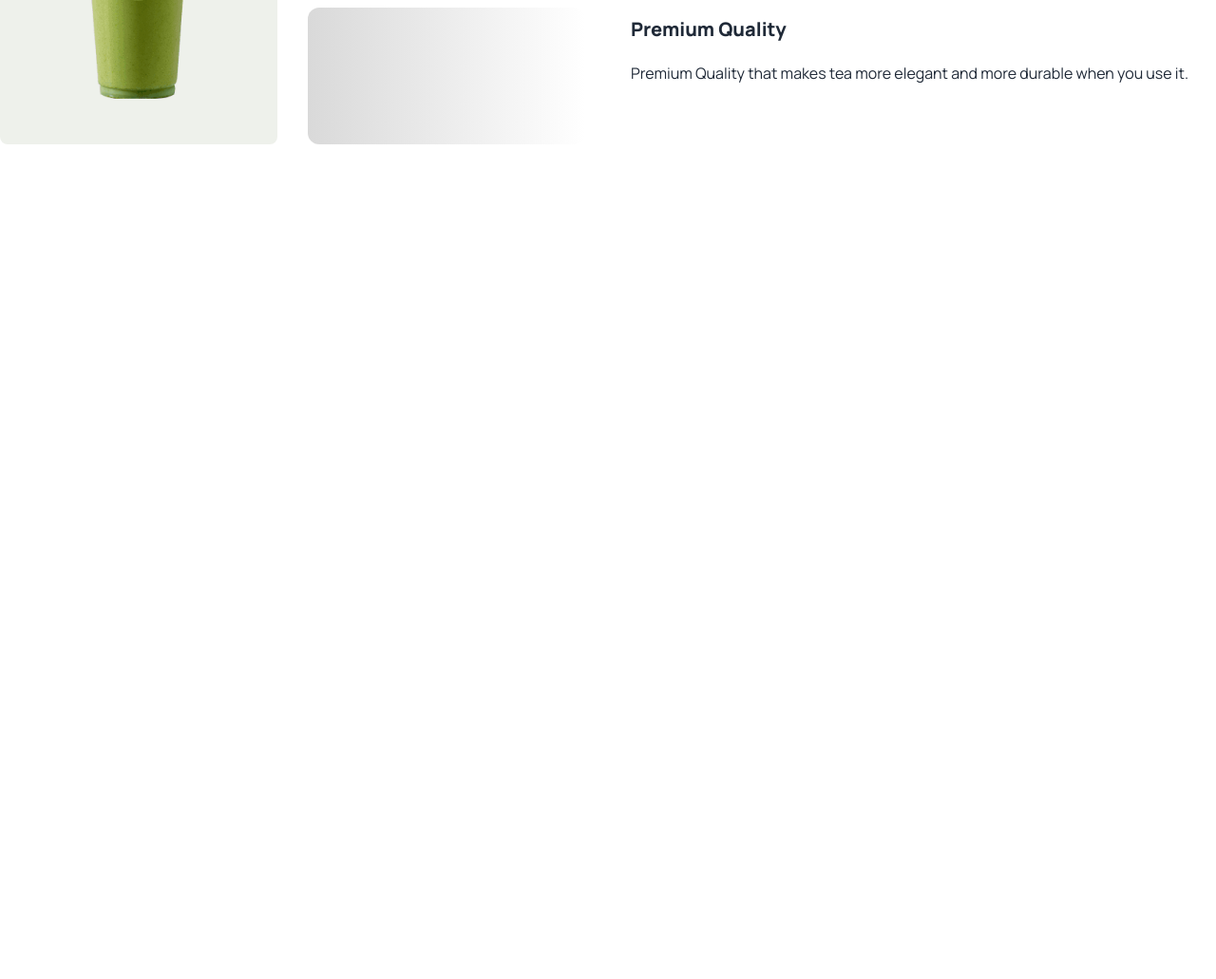
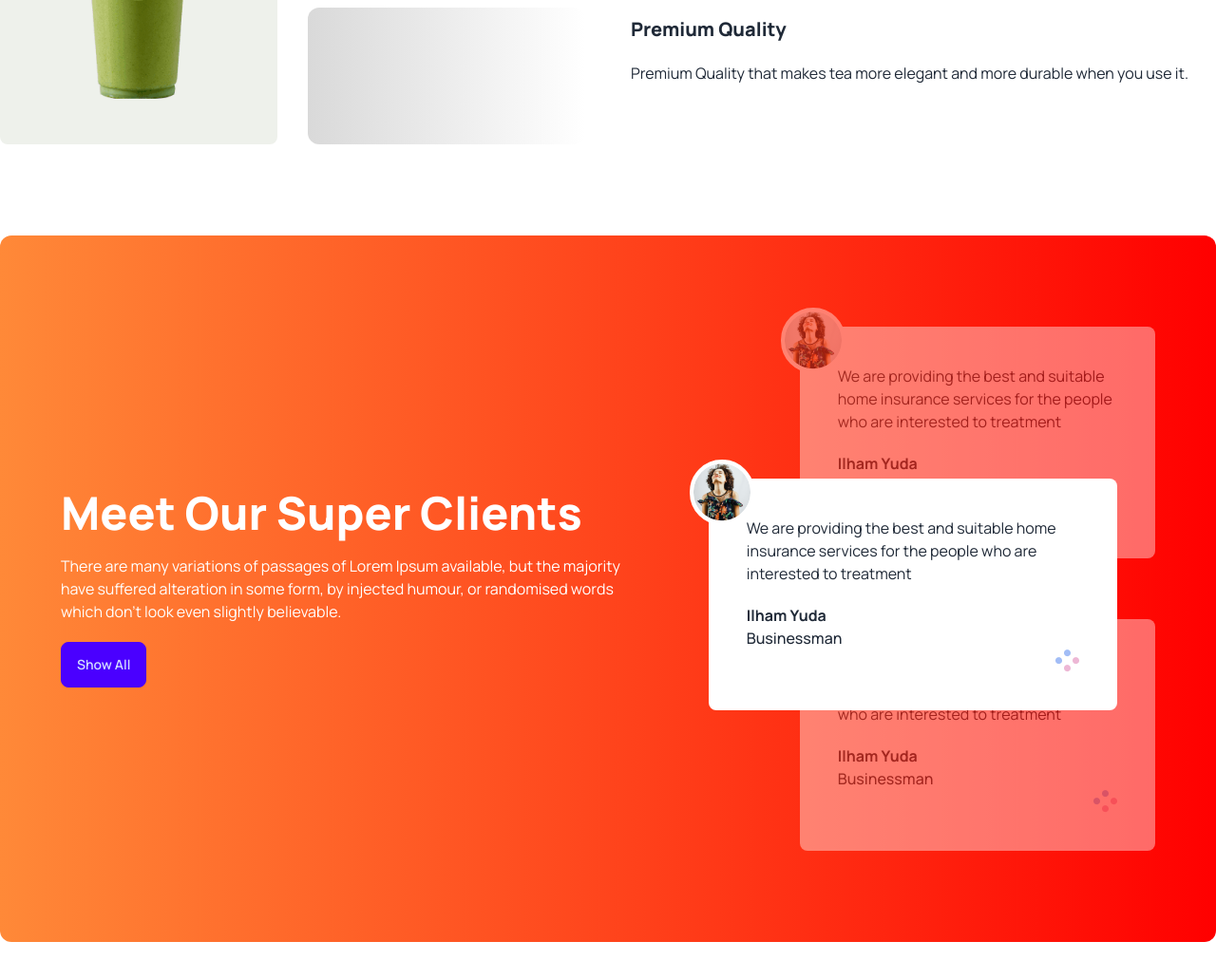
Before and after one commit to Shabbir8788/Tea-House-DaisyUI, a plain HTML site: page index.html in a window 1280 px wide. Shown: the part 1535-2566 px from the top of the page at 95% size. Before the commit the page ends 1783 px from the top, so only its background shows below. Drawn offline with nearby package versions, Linux system fonts and the light colour scheme.

Commit message:
super section

```diff
--- a/index.html
+++ b/index.html
@@ -50,9 +50,11 @@
   <body class="font-manrope">
     <header class="container mx-auto">
       <div class="hero">
-        <div class="hero-content flex-col lg:flex-row">
+        <div
+          class="hero-content flex-col md:flex-row md:gap-5 lg:flex-row lg:gap-40"
+        >
           <div>
-            <h1 class="text-4xl md:text-6xl lg:text-7xl font-extrabold">
+            <h1 class="text-4xl md:text-4xl lg:text-7xl font-extrabold">
               It's good <br />tea time at The <br />Tea House
             </h1>
             <p class="text-xs md:text-sm lg:text-sm py-6">
@@ -195,6 +197,85 @@
           </p>
         </div>
       </section>
+
+      <!-- super class section -->
+      <section
+        class="my-24 flex flex-col md:flex-row lg:flex-row gap-12 bg-gradient-to-r from-[#ff8938] to-[#f00] rounded-xl px-16 py-24"
+      >
+        <div class="flex items-center lg:pr-28">
+          <div class="space-y-5">
+            <h2 class="text-2xl lg:text-5xl font-extrabold text-white">
+              Meet Our Super Clients
+            </h2>
+            <p class="text-white">
+              There are many variations of passages of Lorem Ipsum available,
+              but the majority have suffered alteration in some form, by
+              injected humour, or randomised words which don't look even
+              slightly believable.
+            </p>
+            <button class="btn btn-primary">Show All</button>
+          </div>
+        </div>
+
+        <!-- review container -->
+        <div class="relative">
+          <!-- next review -->
+          <div class="relative z-10 opacity-40 mb-16 p-10 rounded-lg bg-white">
+            <img
+              class="absolute -top-5 -left-5 border-4 border-white rounded-full bg-white"
+              src="images/client.png"
+              alt=""
+            />
+            <p>
+              We are providing the best and suitable home insurance services for
+              the people who are interested to treatment
+            </p>
+            <h4 class="font-bold mt-5">Ilham Yuda</h4>
+            <p class="font-medium">Businessman</p>
+            <div class="flex justify-end">
+              <img src="images/circles.png" alt="" />
+            </div>
+          </div>
+
+          <!--current review -->
+          <div
+            class="absolute z-20 top-40 lg:-left-24 lg:w-[430px] p-10 rounded-lg bg-white"
+          >
+            <img
+              class="absolute -top-5 -left-5 border-4 border-white rounded-full bg-white"
+              src="images/client.png"
+              alt=""
+            />
+            <p>
+              We are providing the best and suitable home insurance services for
+              the people who are interested to treatment
+            </p>
+            <h4 class="font-bold mt-5">Ilham Yuda</h4>
+            <p class="font-medium">Businessman</p>
+            <div class="flex justify-end">
+              <img src="images/circles.png" alt="" />
+            </div>
+          </div>
+
+          <!-- previous review -->
+          <div class="relative z-10 opacity-40 p-10 rounded-lg bg-white">
+            <img
+              class="absolute -top-5 -left-5 border-4 border-white rounded-full bg-white"
+              src="images/client.png"
+              alt=""
+            />
+            <p>
+              We are providing the best and suitable home insurance services for
+              the people who are interested to treatment
+            </p>
+            <h4 class="font-bold mt-5">Ilham Yuda</h4>
+            <p class="font-medium">Businessman</p>
+            <div class="flex justify-end">
+              <img src="images/circles.png" alt="" />
+            </div>
+          </div>
+        </div>
+      </section>
     </main>
     <footer class="container mx-auto"></footer>
   </body>
```
